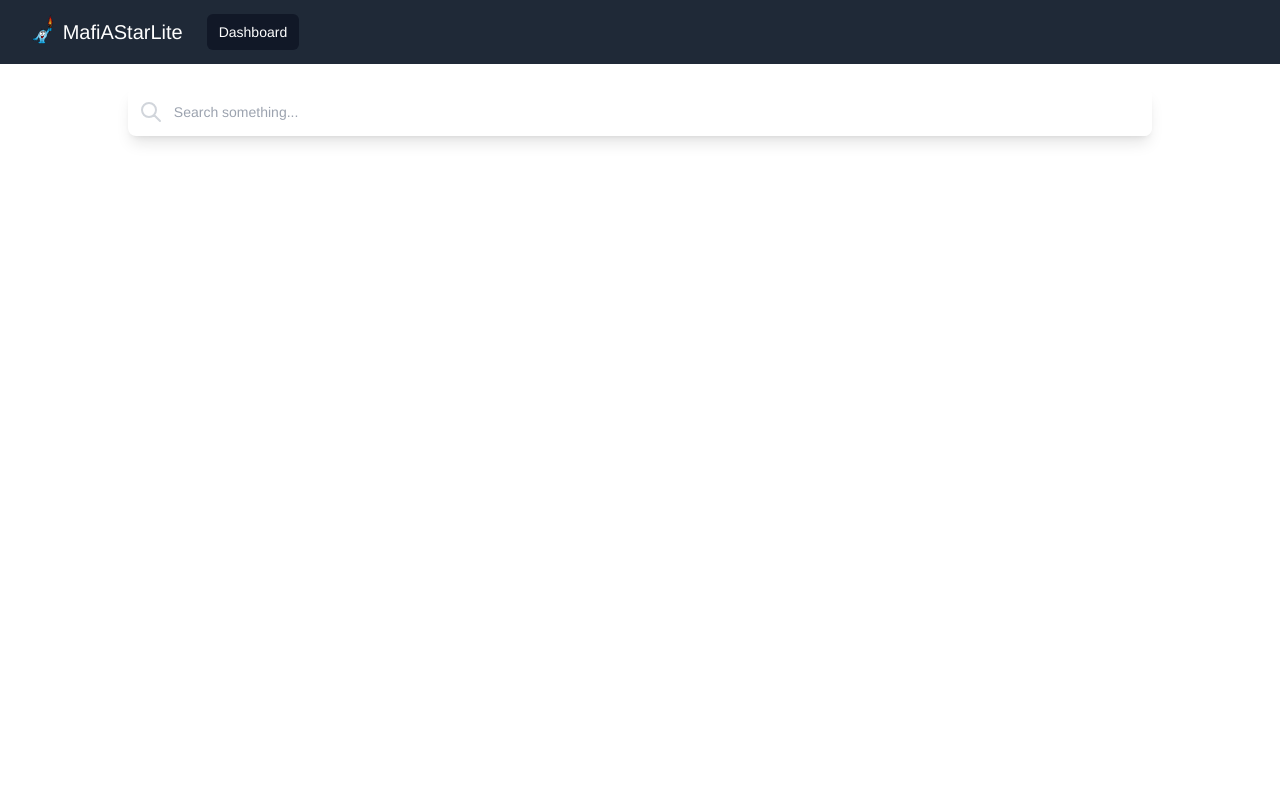
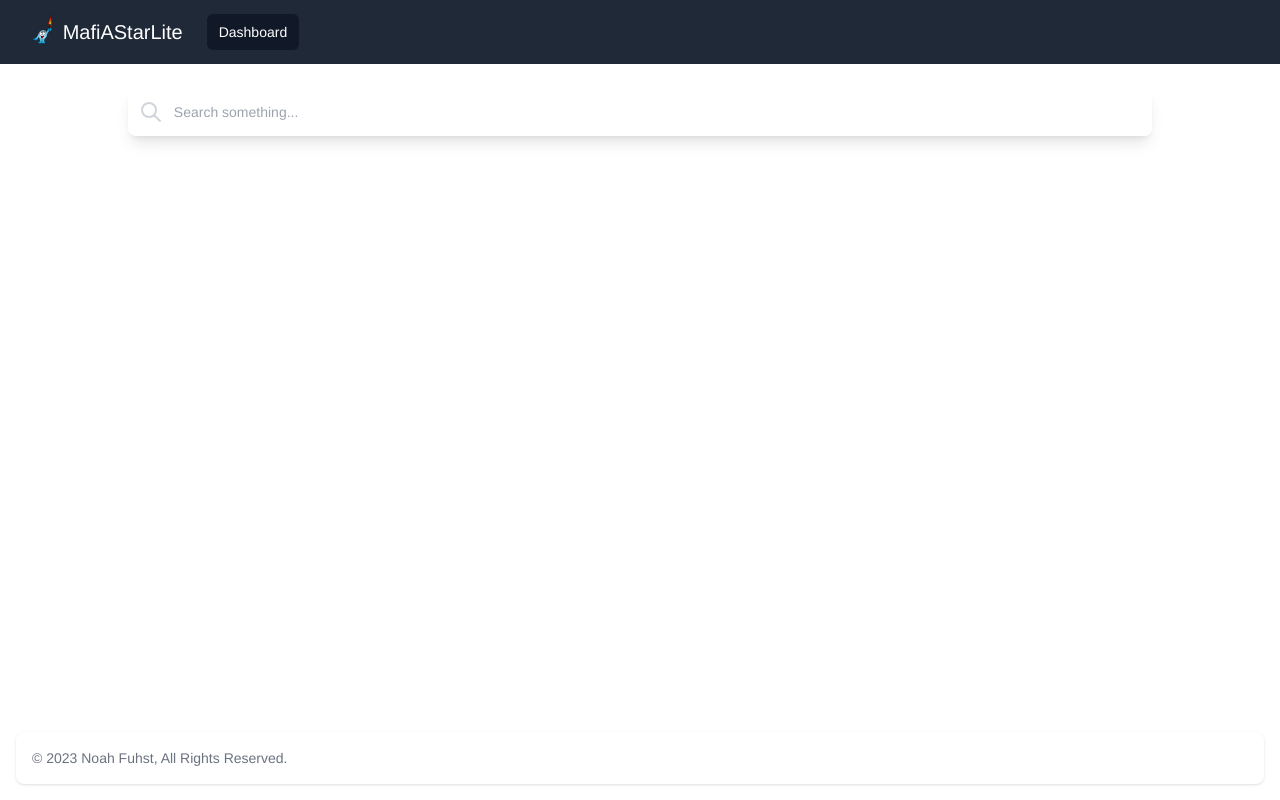
Before and after one commit to 8fuhst/MafiAStarLite-frontend, a Vue app: page / in a window 1280 px wide. Built offline with nearby package versions, Linux system fonts and the light colour scheme.

Commit message:
Ich vergesse sachen

```diff
--- a/src/App.vue
+++ b/src/App.vue
@@ -1,15 +1,22 @@
 <template>
-  <DefaultNavbar/>
-  <SiteContent/>
+  <div class="flex flex-col min-h-screen min-v-screen">
+    <DefaultNavbar/>
+    <div class="grow">
+      <SiteContent/>
+    </div>
+    <DefaultFooter/>
+  </div>
 </template>
 
 <script>
 import DefaultNavbar from "@/components/DefaultNavbar.vue";
 import SiteContent from "@/components/SiteContent.vue";
+import DefaultFooter from "@/components/Footer.vue";
 
 export default {
   name: 'App',
   components: {
+    DefaultFooter,
     SiteContent,
     DefaultNavbar,
   }
--- /dev/null
+++ b/src/components/Footer.vue
@@ -0,0 +1,22 @@
+<script>
+import {defineComponent} from 'vue'
+
+export default defineComponent({
+  name: "DefaultFooter"
+})
+</script>
+
+<template>
+
+  <footer class="flex bg-white rounded-lg shadow m-4 dark:bg-gray-800 bottom-0">
+    <div class="flex w-full mx-auto max-w-screen-xl p-4 md:flex md:items-center md:justify-between bottom-0">
+      <span class="text-sm text-gray-500 sm:text-center dark:text-gray-400">© 2023 <a href="https://noahfuhst.de/" class="hover:underline">Noah Fuhst</a>, All Rights Reserved.
+    </span>
+    </div>
+  </footer>
+
+</template>
+
+<style scoped>
+
+</style>
--- a/src/components/SearchBox.vue
+++ b/src/components/SearchBox.vue
@@ -30,7 +30,7 @@ export default {
     </div>
 
     <input @input="getData($event.target.value)"
-           v-model="this.text"
+           v-model="text"
         class="peer h-full w-full outline-none text-sm text-gray-700 pr-2"
         type="text"
         id="search"
--- a/src/components/UpdateButton.vue
+++ b/src/components/UpdateButton.vue
@@ -7,7 +7,7 @@ export default defineComponent({
 </script>
 
 <template>
-  <button type="button" class="text-blue-700 hover:text-white border border-blue-700 hover:bg-blue-800 focus:ring-4 focus:outline-none focus:ring-blue-300 font-medium rounded-lg text-sm px-5 py-2.5 text-center mr-2 mb-2 dark:border-blue-500 dark:text-blue-500 dark:hover:text-white dark:hover:bg-blue-500 dark:focus:ring-blue-800">Load more</button>
+  <button type="button" class="mt-3 text-blue-700 hover:text-white border border-blue-700 hover:bg-blue-800 focus:ring-4 focus:outline-none focus:ring-blue-300 font-medium rounded-lg text-sm px-5 py-2.5 text-center mr-2 mb-2 dark:border-blue-500 dark:text-blue-500 dark:hover:text-white dark:hover:bg-blue-500 dark:focus:ring-blue-800">Load more</button>
 </template>
 
 <style scoped>
```
